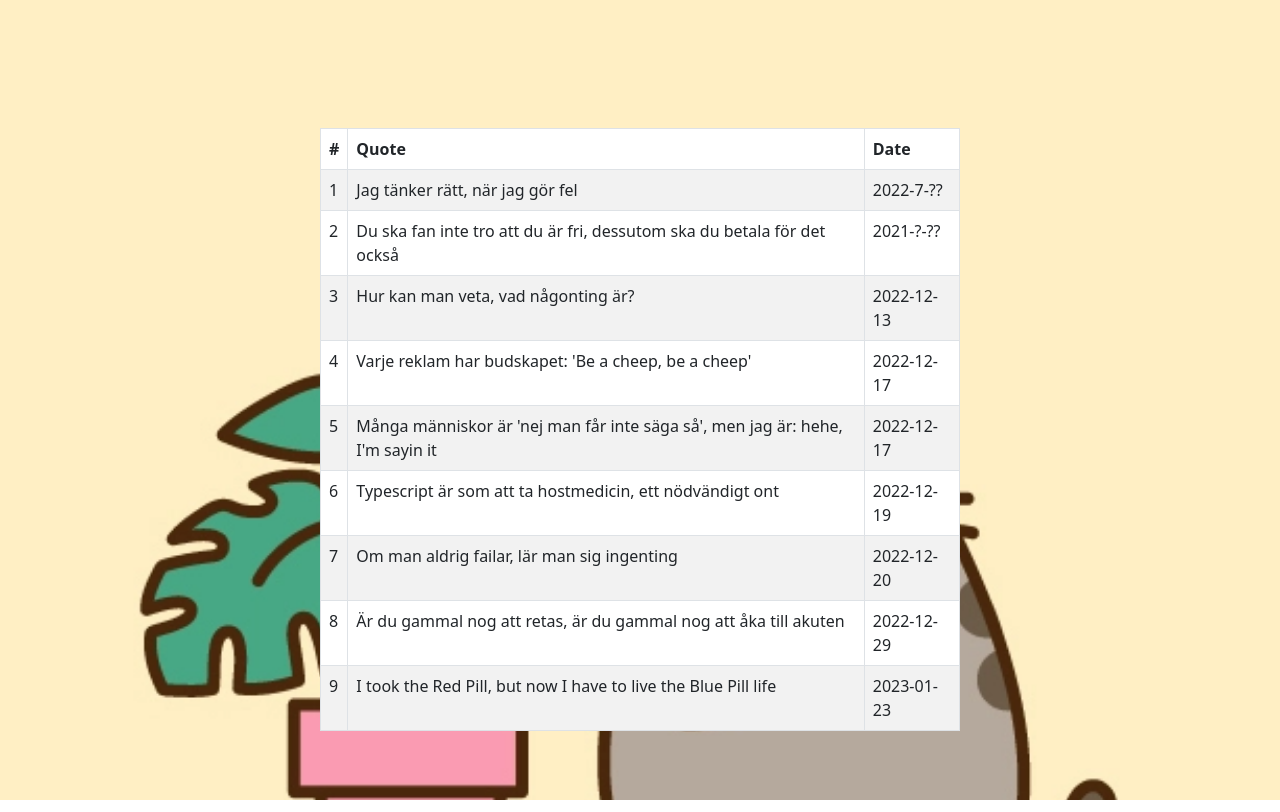
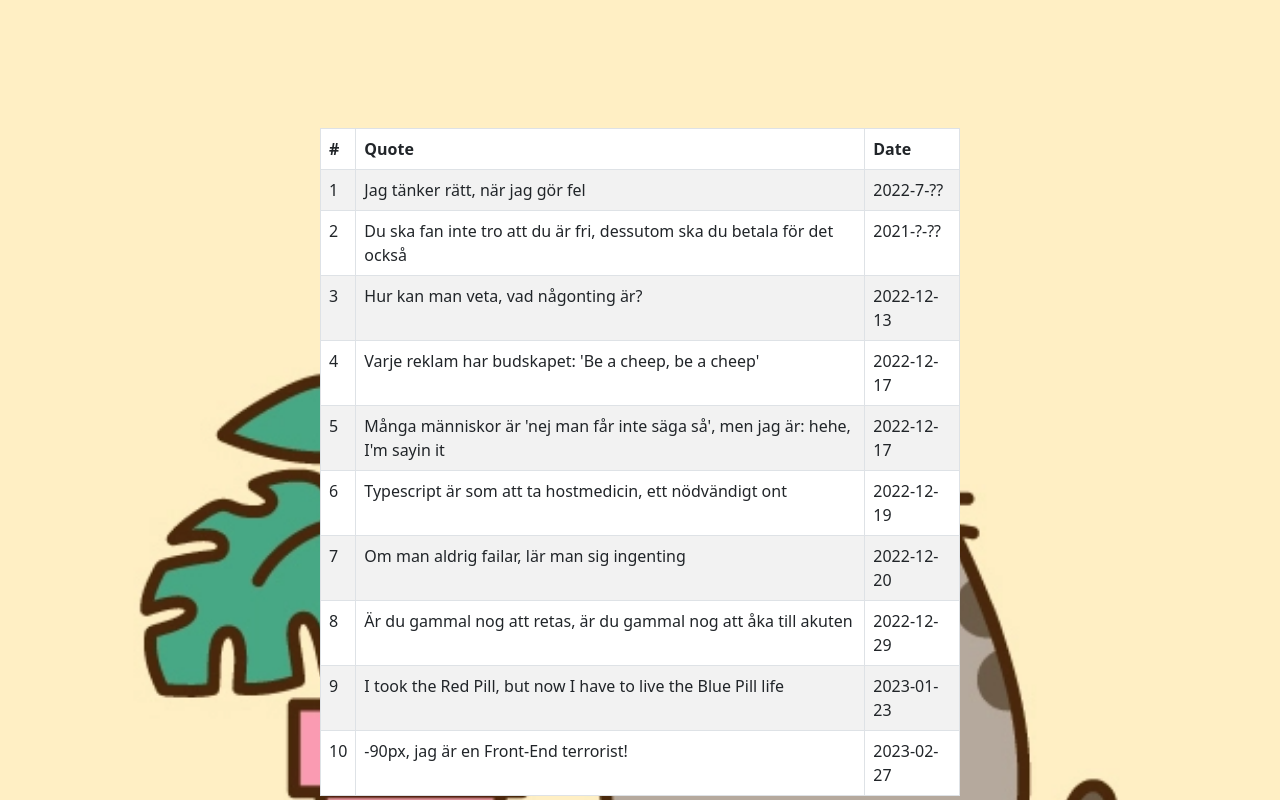
Before and after one commit to Stenstromen/filosofiskaeleonora, a React (Create React App) app: page /all in a window 1280 px wide. Built offline with nearby package versions, Linux system fonts and the light colour scheme.

Commit message:
Added quote

```diff
--- a/src/assets/Quotes.js
+++ b/src/assets/Quotes.js
@@ -44,6 +44,11 @@ const Quotes = [
         quote: "I took the Red Pill, but now I have to live the Blue Pill life",
         date: "2023-01-23"
     },
+    {
+        id:10,
+        quote: "-90px, jag är en Front-End terrorist!",
+        date: "2023-02-27"
+    }
 ]
 
 export default Quotes;
```
